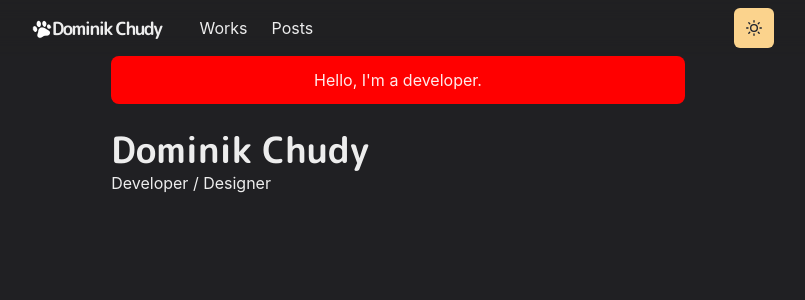
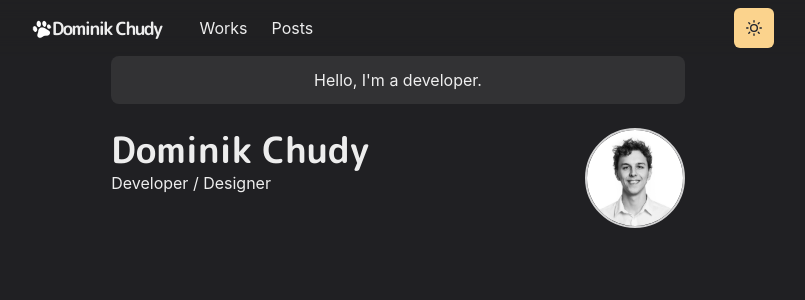
Before and after one commit to K009/summer_site, a Next.js app: page / in a window 1280 px wide. Shown: the top 300 px of the page, without its empty margins (242-1047 px from the left). Built offline with nearby package versions, Linux system fonts and the light colour scheme.

Commit message:
Added profile image and improved description box colors.

```diff
--- a/pages/index.js
+++ b/pages/index.js
@@ -1,9 +1,9 @@
-import { Container, Box, Heading } from '@chakra-ui/react'
+import { Container, Box, Heading, Image, useColorModeValue } from '@chakra-ui/react'
 
 const Page = () => {
     return (
         <Container>
-            <Box borderRadius="lg" bg="red" p={3} mb={6} align="center">
+            <Box borderRadius="lg" bg={useColorModeValue('whiteAlpha.800','whiteAlpha.200')} p={3} mb={6} align="center">
                 Hello, I&apos;m a developer.
             </Box>
 
@@ -14,6 +14,23 @@ const Page = () => {
                 </Heading>
                 <p>Developer / Designer</p>
                 </Box>
+                <Box
+                    flexShrink={ 0 }
+                    mt={{ base: 4, md:0 }}
+                    ml={{ md:6 }}
+                    align="center"
+                >
+                    <Image
+                        borderColor="whiteAlpha.800"
+                        borderWidth={2}
+                        borderStyle="solid"
+                        borderRadius="full"
+                        maxWidth="100px"
+                        display="inline-block "
+                        src="/images/dominik.jpg"
+                        alt="Profile image"
+                    />
+                </Box>
             </Box>
         </Container>
     )
```
Also changed, not shown: public/images/dominik.jpg (added).
